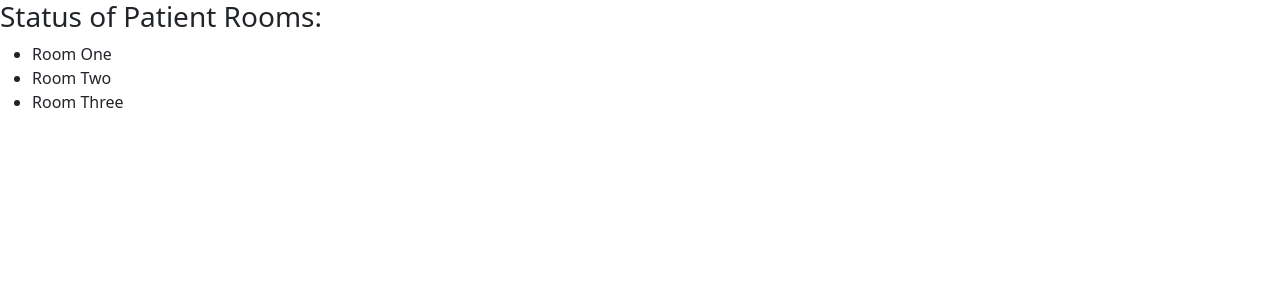
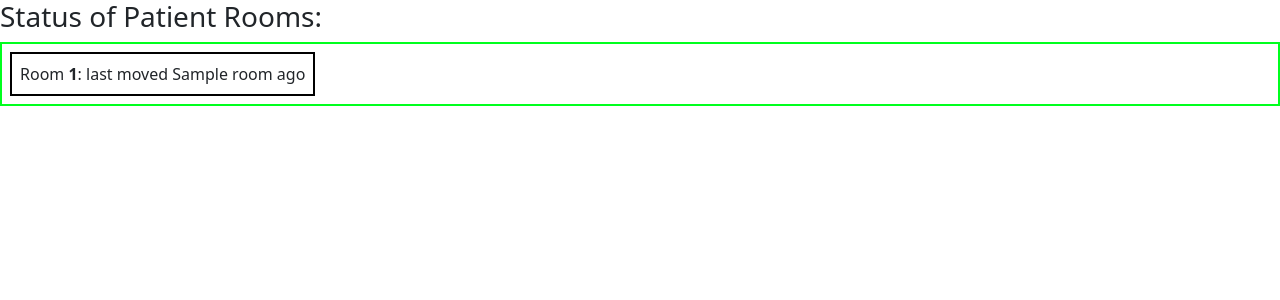
Before and after one commit to GaryZhous/MakeUofT, a Flask app: template Server/templates/index.html in a window 1280 px wide. Shown: the top 300 px of the page. Run offline with Flask 2, Linux system fonts and the light colour scheme; the template is opened without the code that fills it: most values are stand-ins (such as "Sample title", 1, 10 or a date in 2020).

Commit message:
Server - basic frontend

```diff
--- a/Server/crud.py
+++ b/Server/crud.py
@@ -1,5 +1,6 @@
 import sqlite3
 import datetime
+from babel.dates import format_timedelta
 
 
 DB_PATH = 'db.sqlite'
@@ -12,6 +13,13 @@ class Room:
 
     def moved(self):
         self.last_moved = datetime.datetime.now()
+
+    def str_timedelta(self):
+        delta = datetime.datetime.now() - self.last_moved
+        return format_timedelta(delta, granularity='minute', locale='en_US')
+
+    def need_move(self):
+        return datetime.datetime.now() - self.last_moved > datetime.timedelta(hours=2)
 
 
 def init_db():
@@ -46,3 +54,10 @@ def update(room: Room):
 def delete(room_id: str):
     with sqlite3.connect(DB_PATH, detect_types=sqlite3.PARSE_DECLTYPES | sqlite3.PARSE_COLNAMES) as conn:
         conn.execute('DELETE FROM rooms WHERE id=?', (room_id,))
+
+
+def list_rooms():
+    with sqlite3.connect(DB_PATH, detect_types=sqlite3.PARSE_DECLTYPES | sqlite3.PARSE_COLNAMES) as conn:
+        results = conn.execute('SELECT id FROM rooms').fetchall()
+
+        return [r[0] for r in results] if results is not None else None
--- a/Server/main.py
+++ b/Server/main.py
@@ -1,4 +1,4 @@
-from flask import Flask, abort
+from flask import Flask, abort, render_template
 from markupsafe import escape
 from datetime import datetime, timedelta
 
@@ -10,6 +10,17 @@ app = Flask(__name__)
 
 @app.route('/')
 def index():
+    room_ids = crud.list_rooms()
+    rooms = []
+    for _id in room_ids:
+        room = crud.read(_id)
+        rooms.append((room.room_id, room.need_move(), room.str_timedelta()))
+
+    return render_template('index.html', rooms=rooms)
+
+
+@app.route('/api')
+def api_index():
     return "<p>Welcome to RAPID.</p>"
 
 
@@ -40,7 +51,7 @@ def need_move(room_id):
     if room is None:
         abort(404)
 
-    if datetime.now() - room.last_moved > timedelta(hours=2):
+    if room.need_move():
         return 'Need move!'
     else:
         return 'OK!'
--- a/Server/templates/rooms.css
+++ b/Server/static/rooms.css
@@ -18,3 +18,8 @@ ul {
 .block {
   display: block;
 }
+
+.highlight {
+  color: red;
+  font-weight: bold;
+}
--- a/Server/templates/index.html
+++ b/Server/templates/index.html
@@ -6,17 +6,15 @@
         <meta name="viewport" content="width=device-width, initial-scale=1">
         <title>Bootstrap demo</title>
         <link href="https://cdn.jsdelivr.net/npm/bootstrap@5.3.0-alpha1/dist/css/bootstrap.min.css" rel="stylesheet" integrity="sha384-GLhlTQ8iRABdZLl6O3oVMWSktQOp6b7In1Zl3/Jr59b6EGGoI1aFkw7cmDA6j6gD" crossorigin="anonymous">
+        <link href="{{ url_for('static', filename='rooms.css') }}" rel="stylesheet">
     </head>
     <body>
         <h3>Status of Patient Rooms:</h3>
         <ul>
-        <li>Room One</li>
-        <li>Room Two</li>
-        <li>Room Three</li>
+            {% for room in rooms %}
+            <li>Room <b>{{ room[0] }}</b>: <span class="{{ 'highlight' if room[1] }}">last moved {{ room[2] }} ago</span></li>
+            {% endfor %}
         </ul>
         <script src="https://cdn.jsdelivr.net/npm/bootstrap@5.3.0-alpha1/dist/js/bootstrap.bundle.min.js" integrity="sha384-w76AqPfDkMBDXo30jS1Sgez6pr3x5MlQ1ZAGC+nuZB+EYdgRZgiwxhTBTkF7CXvN" crossorigin="anonymous"></script>
-
-    <!-- <script src="https://cdn.jsdelivr.net/npm/@popperjs/core@2.11.6/dist/umd/popper.min.js" integrity="sha384-oBqDVmMz9ATKxIep9tiCxS/Z9fNfEXiDAYTujMAeBAsjFuCZSmKbSSUnQlmh/jp3" crossorigin="anonymous"></script>
-    <script src="https://cdn.jsdelivr.net/npm/bootstrap@5.3.0-alpha1/dist/js/bootstrap.min.js" integrity="sha384-mQ93GR66B00ZXjt0YO5KlohRA5SY2XofN4zfuZxLkoj1gXtW8ANNCe9d5Y3eG5eD" crossorigin="anonymous"></script> -->
     </body>
 </html>
```
Also changed, not shown: Server/db.sqlite. Lines whose indentation alone changed are shown as unchanged.
